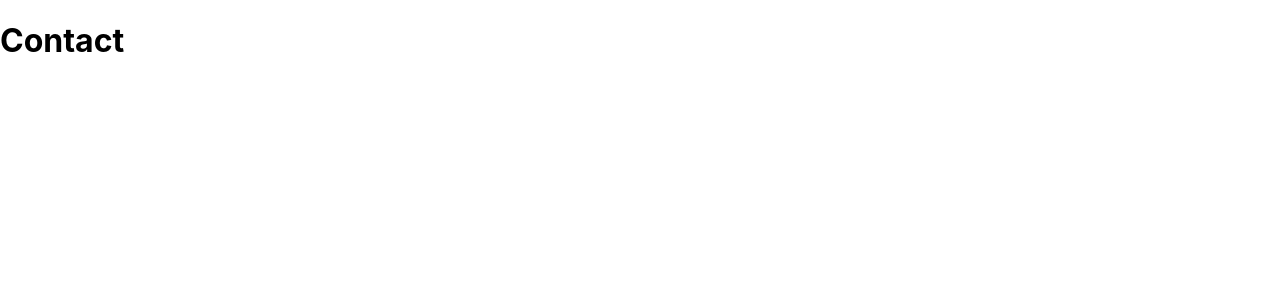
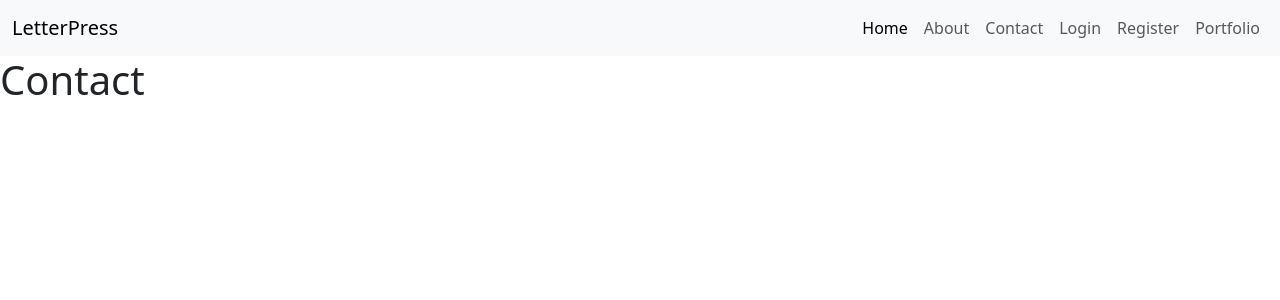
Before and after one commit to T4nae/portfolio_creater_website, a React (Create React App) app in the folder client/: page /contact in a window 1280 px wide. Shown: the top 300 px of the page. Built offline with nearby package versions, Linux system fonts and the light colour scheme.

Commit message:
basic page view added

```diff
--- a/client/src/App.js
+++ b/client/src/App.js
@@ -1,19 +1,74 @@
-import React from 'react';
-import { Routes, Route } from 'react-router-dom';
-import Home from './pages/Home';
-import About from './pages/About';
-import Contact from './pages/Contact';
+import React from "react";
+import { Routes, Route } from "react-router-dom";
+import 'bootstrap/dist/css/bootstrap.min.css';
+
+import Nav from "./components/nav";
+import Home from "./pages/Home";
+import About from "./pages/About";
+import Contact from "./pages/Contact";
+import Login from "./pages/Login"
+import Register from "./pages/Register"
+import Portfolio from "./pages/Portfolio"
+import NotFound from "./pages/NotFound";
 
 function App() {
-  return (
-    <div className="App">
-      <Routes>
-        <Route path="/" element={ <Home/> } />
-        <Route path="about" element={ <About/> } />
-        <Route path="contact" element={ <Contact/> } />
-      </Routes>
-    </div>
-  )
+    return (
+        <div className="App">
+            <Routes>
+                <Route
+                    path="/"
+                    element={
+                        <div>
+                            <Nav />
+                            <Home />
+                        </div>
+                    }
+                />
+                <Route
+                    path="about"
+                    element={
+                        <div>
+                            <Nav />
+                            <About />
+                        </div>
+                    }
+                />
+                <Route
+                    path="contact"
+                    element={
+                        <div>
+                            <Nav />
+                            <Contact />
+                        </div>
+                    }
+                />
+				<Route
+					path="login"
+					element={
+						<Login />
+					}
+				/>
+				<Route
+					path="register"
+					element={
+						<Register />
+					}
+				/>
+				<Route
+					path="portfolio"
+					element={
+						<Portfolio />
+					}
+				/>
+				<Route
+					path="*"
+					element={
+						<NotFound />
+					}
+				/>
+            </Routes>
+        </div>
+    );
 }
 
 export default App;
--- /dev/null
+++ b/client/src/components/nav.js
@@ -0,0 +1,55 @@
+import React from "react";
+import { Link } from "react-router-dom";
+
+const Nav = () => {
+    return (
+        <nav className="navbar navbar-expand-lg navbar-light bg-light">
+            <div className="container-fluid">
+
+                <Link className="navbar-brand" to="/">
+                    LetterPress
+                </Link>
+                <div>
+                    <ul className="navbar-nav" style={{}}>
+                        <li className="nav-item">
+                            <Link
+                                className="nav-link active"
+                                aria-current="page"
+                                to="/"
+                            >
+                                Home
+                            </Link>
+                        </li>
+                        <li className="nav-item">
+                            <Link className="nav-link" to="/about">
+                                About
+                            </Link>
+                        </li>
+                        <li className="nav-item">
+                            <Link className="nav-link" to="/contact">
+                                Contact
+                            </Link>
+                        </li>
+                        <li className="nav-item">
+                            <Link className="nav-link" to="/login">
+                                Login
+                            </Link>
+                        </li>
+                        <li className="nav-item">
+                            <Link className="nav-link" to="/register">
+                                Register
+                            </Link>
+                        </li>
+                        <li className="nav-item">
+                            <Link className="nav-link" to="/portfolio">
+                                Portfolio
+                            </Link>
+                        </li>
+                    </ul>
+                </div>
+            </div>
+        </nav>
+    );
+};
+
+export default Nav;
--- a/client/src/pages/About.jsx
+++ b/client/src/pages/About.jsx
@@ -1,6 +1,6 @@
 import React from 'react'
 
-function About() {
+const About = () =>{
     return (
         <div>
             <h1>About</h1>
--- /dev/null
+++ b/client/src/pages/Login.jsx
@@ -0,0 +1,24 @@
+import React from 'react';
+
+function Login(props) {
+    return (
+        <div>
+            <h1>Login</h1>
+            <p>Log in to your account</p>
+            <form>
+                <div className="form-group">
+                    <label htmlFor="email">Email address</label>
+                    <input type="email" className="form-control" id="email" aria-describedby="emailHelp" placeholder="Enter email" />
+                    <small id="emailHelp" className="form-text text-muted">We'll never share your email with anyone else.</small>
+                </div>
+                <div className="form-group">
+                    <label htmlFor="password">Password</label>
+                    <input type="password" className="form-control" id="password" placeholder="Password" />
+                </div>
+                <button type="submit" className="btn btn-primary">Submit</button>
+            </form>
+        </div>
+     );
+}
+
+export default Login;
--- /dev/null
+++ b/client/src/pages/NotFound.jsx
@@ -0,0 +1,7 @@
+import React from 'react'
+
+function NotFound() {
+    return ( <h1 style={{textAlign:'center'}}>404 Page Not Found</h1> );
+}
+
+export default NotFound;
--- /dev/null
+++ b/client/src/pages/Register.jsx
@@ -0,0 +1,29 @@
+import React from 'react'
+
+function Register(props) {
+    return (
+        <div>
+            <h1>Register</h1>
+            <p>Register for an account</p>
+            <form>
+                <div className="form-group">
+                    <label htmlFor="name">Name</label>
+                    <input type="text" className="form-control" id="name" aria-describedby="nameHelp" placeholder="Enter name" />
+                    <small id="nameHelp" className="form-text text-muted">We'll never share your name with anyone else.</small>
+                </div>
+                <div className="form-group">
+                    <label htmlFor="email">Email address</label>
+                    <input type="email" className="form-control" id="email" aria-describedby="emailHelp" placeholder="Enter email" />
+                    <small id="emailHelp" className="form-text text-muted">We'll never share your email with anyone else.</small>
+                </div>
+                <div className="form-group">
+                    <label htmlFor="password">Password</label>
+                    <input type="password" className="form-control" id="password" placeholder="Password" />
+                </div>
+                <button type="submit" className="btn btn-primary">Submit</button>
+            </form>
+        </div>
+    );
+}
+
+export default Register;
```
Also changed, not shown: client/src/pages/Portfolio.jsx (added).
